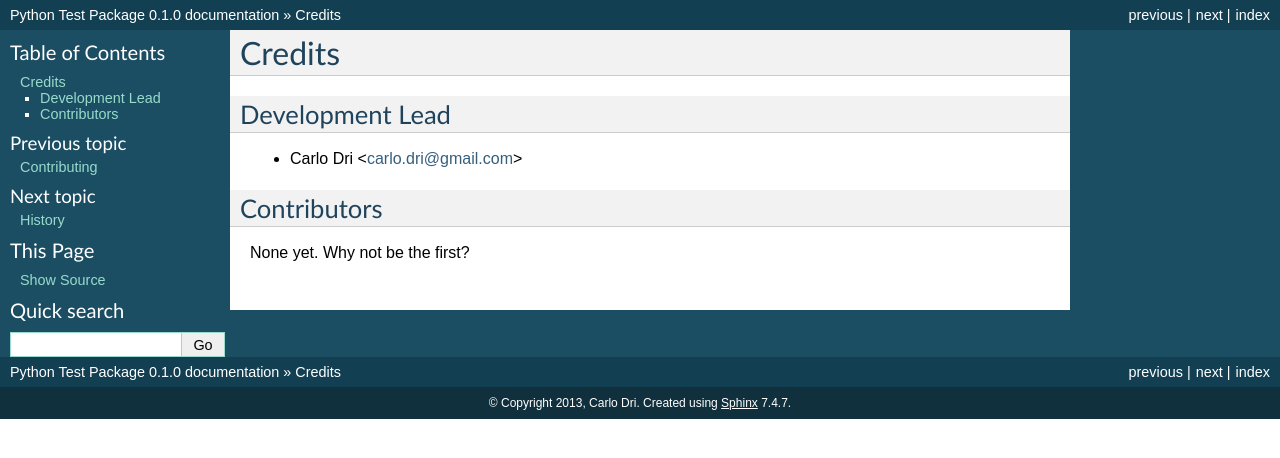
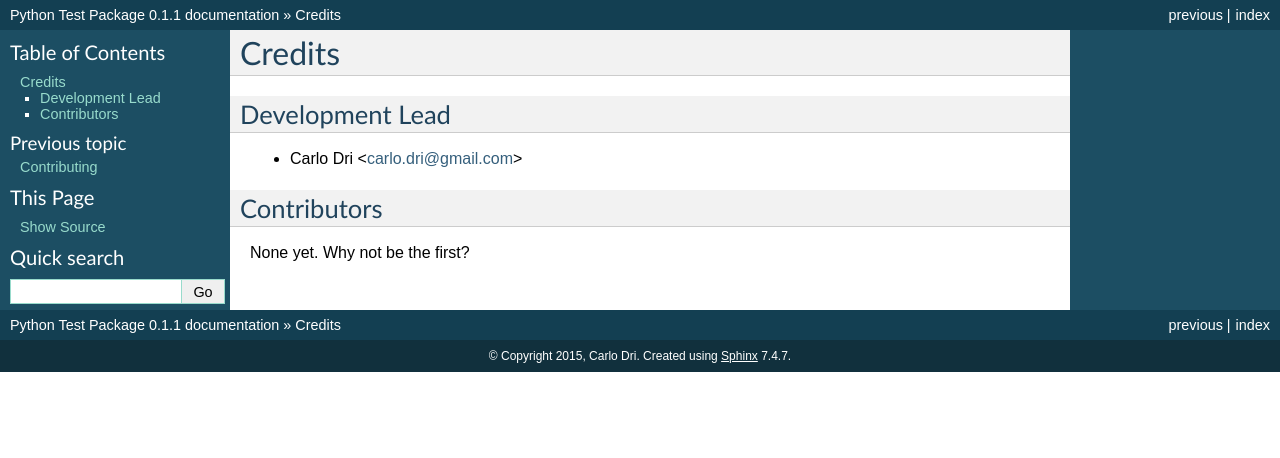
Before and after one commit to carlodri/pytestpackage, a Sphinx documentation site: the page built from docs/authors.rst, in a window 1280 px wide. Shown: the top 458 px of the page. Built offline with Sphinx 7.4.7, drawn with Linux system fonts in a browser that asks for light colours; pages that are not in the unit, such as notebooks, are missing from menus.

Commit message:
updated docs mostly

```diff
--- a/docs/conf.py
+++ b/docs/conf.py
@@ -47,7 +47,7 @@
 
 # General information about the project.
 project = u'Python Test Package'
-copyright = u'2013, Carlo Dri'
+copyright = u'2015, Carlo Dri'
 
 # The version info for the project you're documenting, acts as replacement for
 # |version| and |release|, also used in various other places throughout the
--- a/docs/index.rst
+++ b/docs/index.rst
@@ -13,12 +13,9 @@
 
    installation
    usage
+   API_reference
    contributing
    authors
-   history
-
-.. automodule:: pytestpackage.pytestpackage
-	:members:
 
 Feedback
 ========
--- a/pytestpackage/__init__.py
+++ b/pytestpackage/__init__.py
@@ -1,3 +1,3 @@
 __author__ = 'Carlo Dri'
 __email__ = 'carlo.dri@gmail.com'
-__version__ = '0.1.0'
+__version__ = '0.1.1'
```
